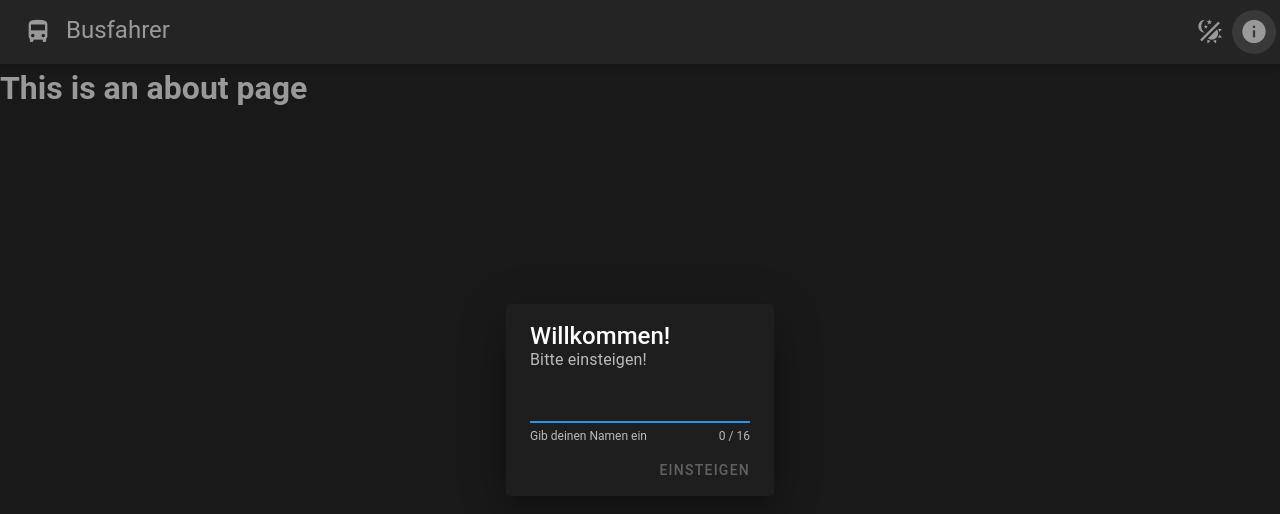
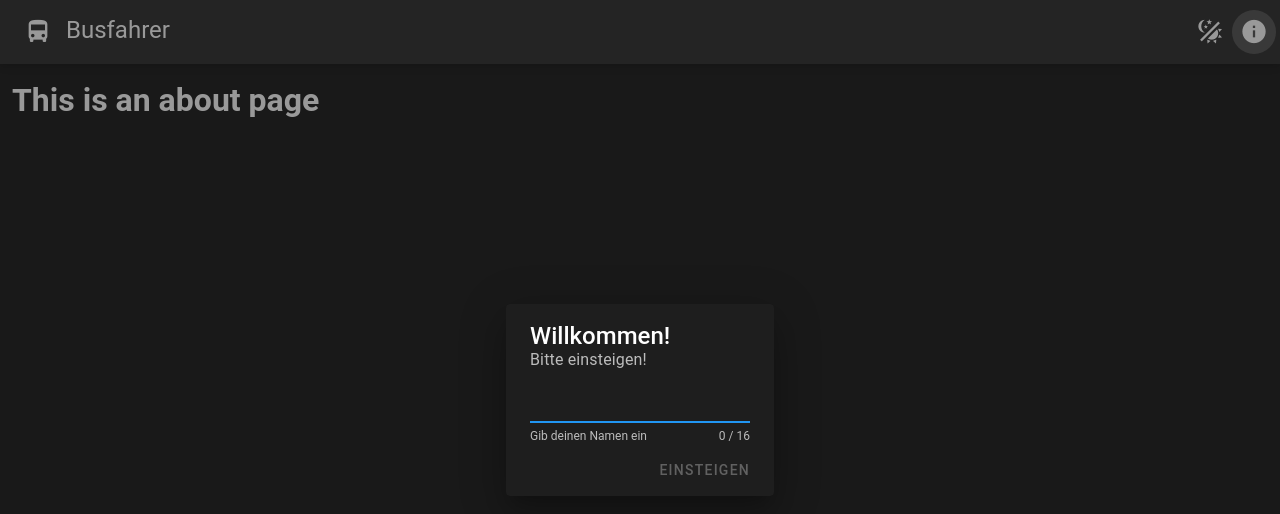
Before and after one commit to lfeigl/busfahrer, a Vue app: page /about in a window 1280 px wide. Shown: the top 514 px of the page. Built offline with nearby package versions, Linux system fonts and the light colour scheme; a small style sheet from the web is missing; what vue-socket.io-extended would draw is missing.

Commit message:
Add container

```diff
--- a/src/views/About.vue
+++ b/src/views/About.vue
@@ -1,5 +1,13 @@
 <template>
-  <div class="about">
+  <v-container fluid>
     <h1>This is an about page</h1>
-  </div>
+  </v-container>
 </template>
+
+<script lang="ts">
+import Vue from 'vue';
+
+export default Vue.extend({
+  name: 'About',
+});
+</script>
```
